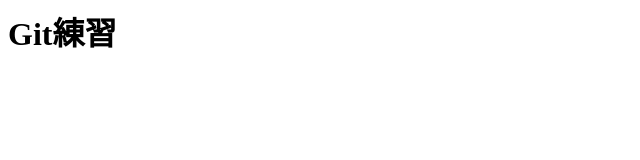
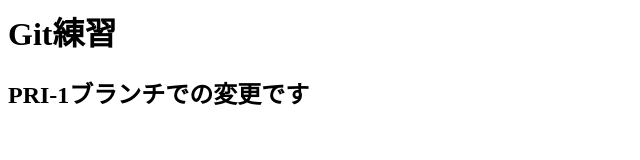
Before and after one commit to tri-tanaka/TRI_PRACTICE, a plain HTML site: page index.html in a window 1280 px wide. Shown: the whole page, without its empty margins (0-640 px from the left). Drawn offline with Linux system fonts and the light colour scheme.

Commit message:
h2追加

```diff
--- a/index.html
+++ b/index.html
@@ -4,5 +4,6 @@
   </head>
   <body>
     <h1>Git練習</h1>
+    <h2>PRI-1ブランチでの変更です</h2>
   </body>
 </html>
```
